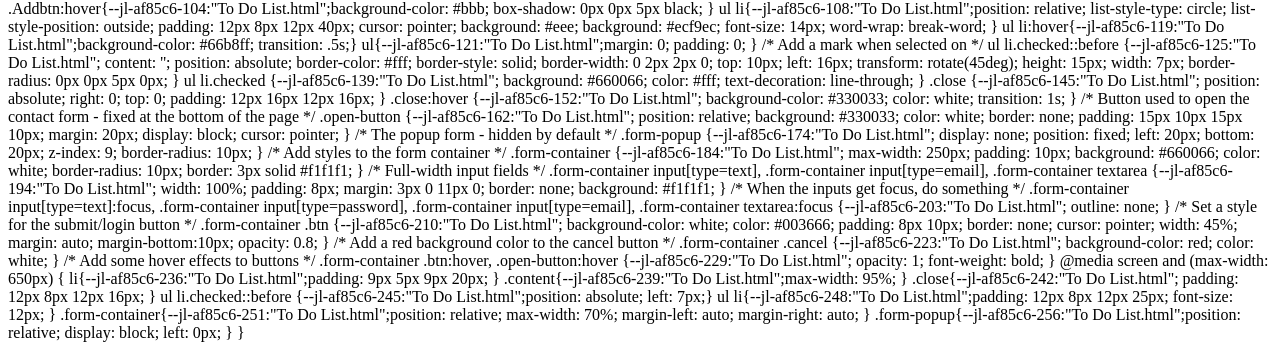
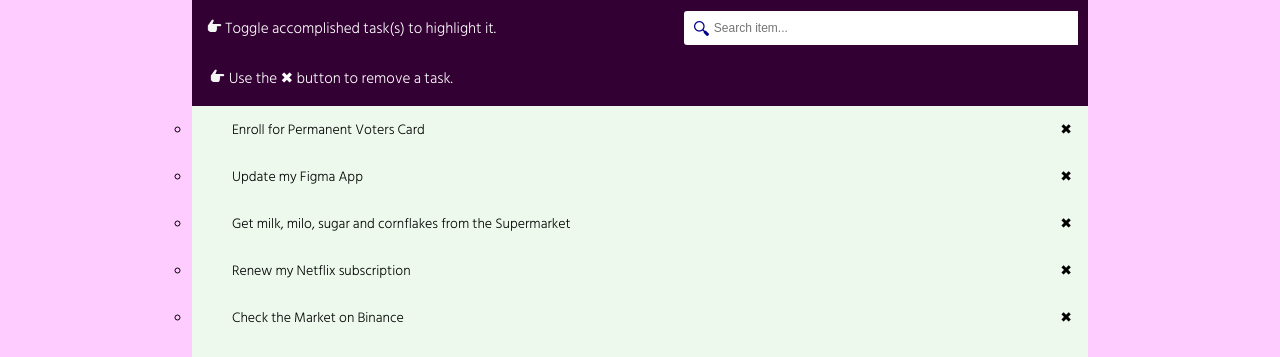
Before and after one commit to Olasupotomiwa/To-do-list, a plain HTML site: page To Do List.html in a window 1280 px wide. Shown: the part 188-545 px from the top of the page. Drawn offline with Linux system fonts and the light colour scheme.

Commit message:
Update To Do List.html

```diff
--- a/To Do List.html
+++ b/To Do List.html
@@ -5,7 +5,7 @@
 	<meta charset="utf-8">
 	<title>TO DO LIST</title>
   <link rel="icon" type="image/x-icon" href="Add List_25px.png">
-	<link href="https://fonts.googleapis.com/css2?family=Hind+Siliguri:wght@300&display=swap" rel="stylesheet
+	<link href="https://fonts.googleapis.com/css2?family=Hind+Siliguri:wght@300&display=swap" rel="stylesheet">
 	<style type="text/css">
 
    html{scroll-behavior: smooth;
```
